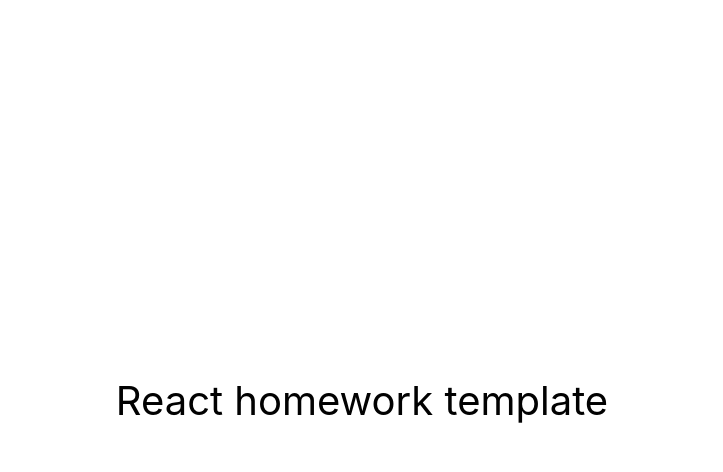
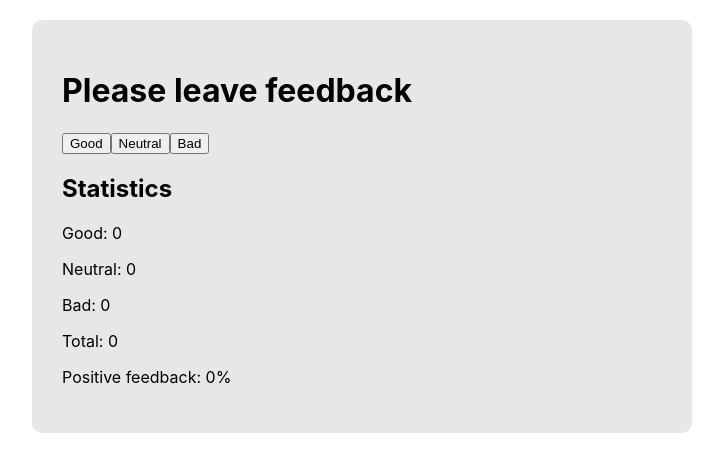
Before and after one commit to VitalikN/goit-react-hw-02-feedback, a React (Create React App) app: page / in a window 1280 px wide. Shown: the top 472 px of the page, without its empty margins (278-1001 px from the left). Built offline with nearby package versions, Linux system fonts and the light colour scheme.

Commit message:
leave feedback

```diff
--- a/src/components/App.jsx
+++ b/src/components/App.jsx
@@ -1,16 +1,9 @@
+import React from 'react';
+import { Counter } from './Counter/Counter';
 export const App = () => {
   return (
-    <div
-      style={{
-        height: '100vh',
-        display: 'flex',
-        justifyContent: 'center',
-        alignItems: 'center',
-        fontSize: 40,
-        color: '#010101'
-      }}
-    >
-      React homework template
+    <div>
+      <Counter total={0} />
     </div>
   );
 };
--- /dev/null
+++ b/src/components/Counter/Counter.jsx
@@ -0,0 +1,56 @@
+import React from 'react';
+import { Statistics } from 'components/Statistics/Statistics';
+import css from './Counter.module.css';
+
+export class Counter extends React.Component {
+  state = {
+    good: 0,
+    neutral: 0,
+    bad: 0,
+  };
+  addGood = () => {
+    this.setState(prevState => ({
+      good: prevState.good + 1,
+    }));
+  };
+  addNeutral = () => {
+    this.setState(prevState => ({
+      neutral: prevState.neutral + 1,
+    }));
+  };
+  addBad = () => {
+    this.setState(prevState => ({
+      bad: prevState.bad + 1,
+    }));
+  };
+  countTotalFeedback = ({ good, neutral, bad }) => good + neutral + bad;
+
+  countPositiveFeedbackPercentage = ({ good, neutral, bad }) =>
+    Math.round((good * 100) / (good + neutral + bad)) || 0;
+
+  render() {
+    return (
+      <div className={css.container}>
+        <h1>Please leave feedback</h1>
+        <button type="button" onClick={this.addGood}>
+          Good
+        </button>
+        <button type="button" onClick={this.addNeutral}>
+          Neutral
+        </button>
+        <button type="button" onClick={this.addBad}>
+          Bad
+        </button>
+        <Statistics
+          onGood={this.state.good}
+          onNeutral={this.state.neutral}
+          onBad={this.state.bad}
+          total={this.countTotalFeedback(this.state)}
+          onCountPositiveFeedbackPercentage={this.countPositiveFeedbackPercentage(
+            this.state
+          )}
+        />
+      </div>
+    );
+  }
+}
--- /dev/null
+++ b/src/components/Counter/Counter.module.css
@@ -0,0 +1,8 @@
+.container {
+  width: 600px;
+  margin: 0 auto;
+  margin-top: 20px;
+  padding: 30px;
+  border-radius: 10px;
+  background-color: rgb(231, 231, 231);
+}
--- /dev/null
+++ b/src/components/Statistics/Statistics.jsx
@@ -0,0 +1,21 @@
+import React from 'react';
+// import css from './Statistics.module.css';
+
+export const Statistics = ({
+  onGood,
+  onNeutral,
+  onBad,
+  total,
+  onCountPositiveFeedbackPercentage,
+}) => {
+  return (
+    <div>
+      <h2>Statistics</h2>
+      <p>Good: {onGood}</p>
+      <p>Neutral: {onNeutral}</p>
+      <p>Bad: {onBad}</p>
+      <p>Total: {total}</p>
+      <p>Positive feedback: {onCountPositiveFeedbackPercentage}%</p>
+    </div>
+  );
+};
```
Also changed, not shown: src/components/Statistics/Statistics.module.css (added).
